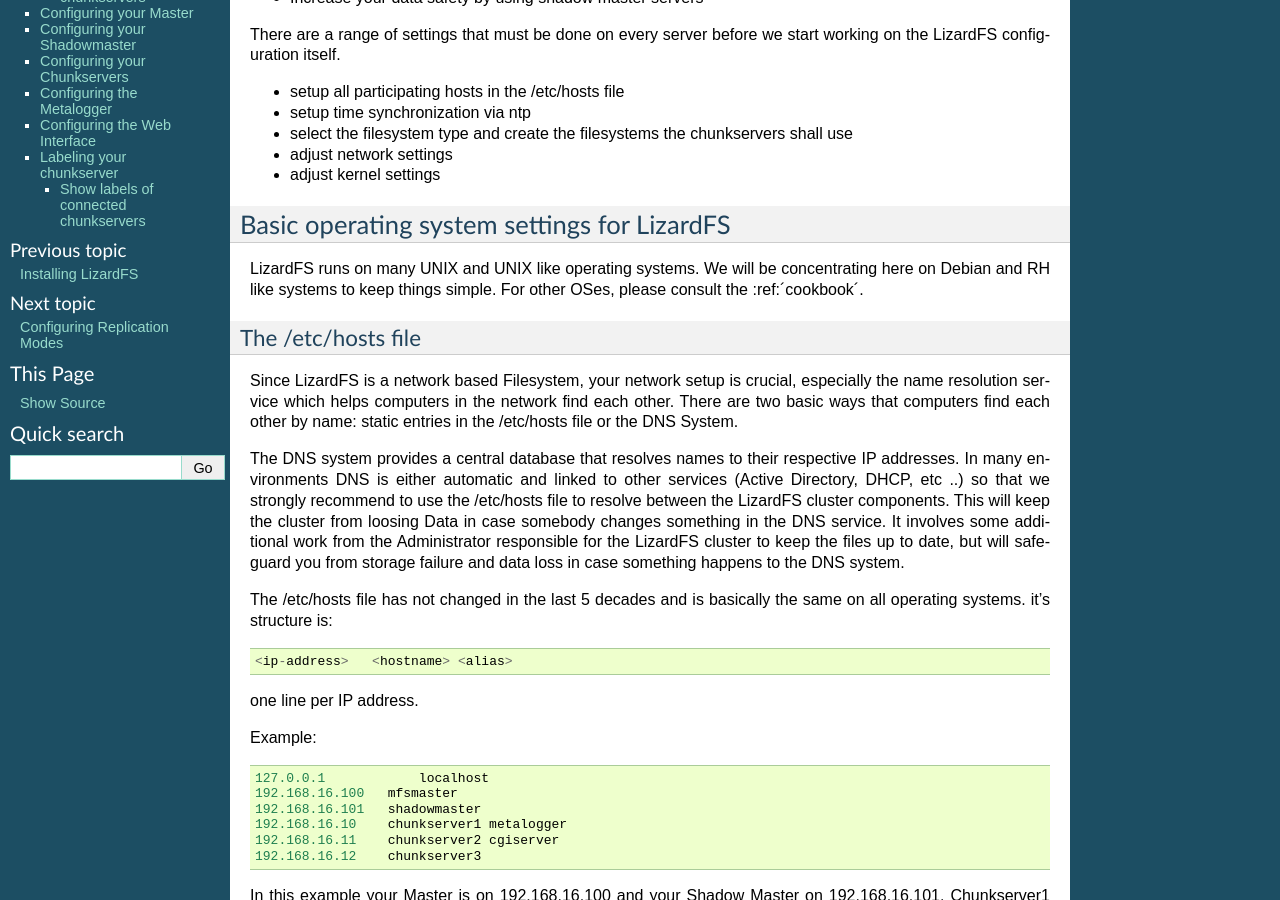
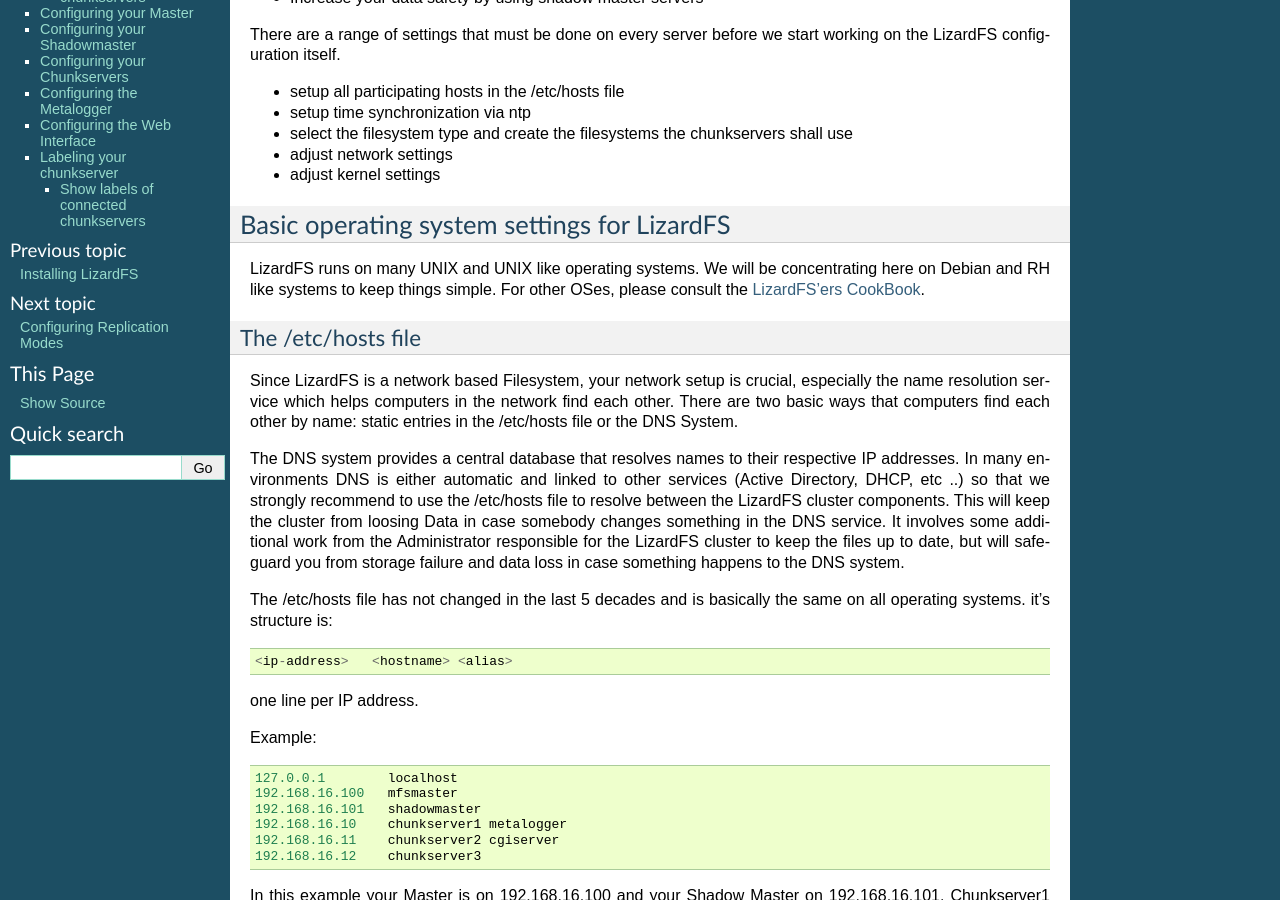
Before and after one commit to lizardfs/documentation, a Sphinx documentation site: the page built from source/adminguide/basic_configuration.rst, in a window 1280 px wide and 900 px high, scrolled down 309 px. Built offline with Sphinx 7.4.7, drawn with Linux system fonts in a browser that asks for light colours; pages that are not in the unit, such as notebooks, are missing from menus.

Commit message:
doc: typo in reference.

```diff
--- a/source/adminguide/basic_configuration.rst
+++ b/source/adminguide/basic_configuration.rst
@@ -35,7 +35,7 @@
 
 LizardFS runs on many UNIX and UNIX like operating systems. We will be
 concentrating here on Debian and RH like systems to keep things simple. For
-other OSes, please consult the :ref:´cookbook´.
+other OSes, please consult the :ref:`cookbook`.
 
 The /etc/hosts file
 -------------------
@@ -64,7 +64,7 @@
 
 Example::
 
-  127.0.0.1	       localhost
+  127.0.0.1        localhost
   192.168.16.100   mfsmaster
   192.168.16.101   shadowmaster
   192.168.16.10    chunkserver1 metalogger
```
